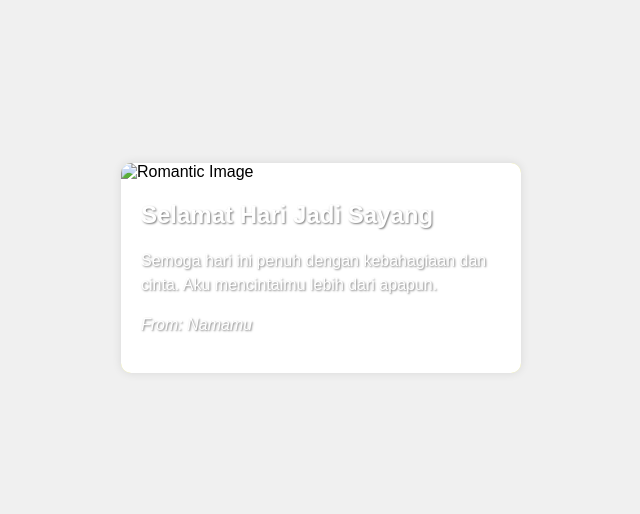
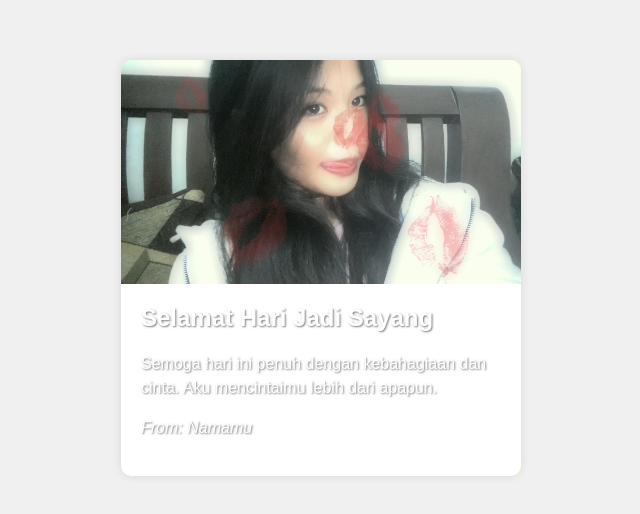
Before and after one commit to Rasyd123/tes1, a plain HTML site: page index.html in a window 1280 px wide. Shown: the part 132-646 px from the top of the page, without its empty margins (319-959 px from the left). Drawn offline with Linux system fonts and the light colour scheme.

Commit message:
Update index.html

```diff
--- a/index.html
+++ b/index.html
@@ -8,7 +8,7 @@
 </head>
 <body>
   <div class="card">
-    <img src="romantic_image.jpg" alt="Romantic Image">
+    <img src="2.jpg" alt="Romantic Image">
     <div class="message">
       <h2>Selamat Hari Jadi Sayang</h2>
       <p>Semoga hari ini penuh dengan kebahagiaan dan cinta. Aku mencintaimu lebih dari apapun.</p>
```
